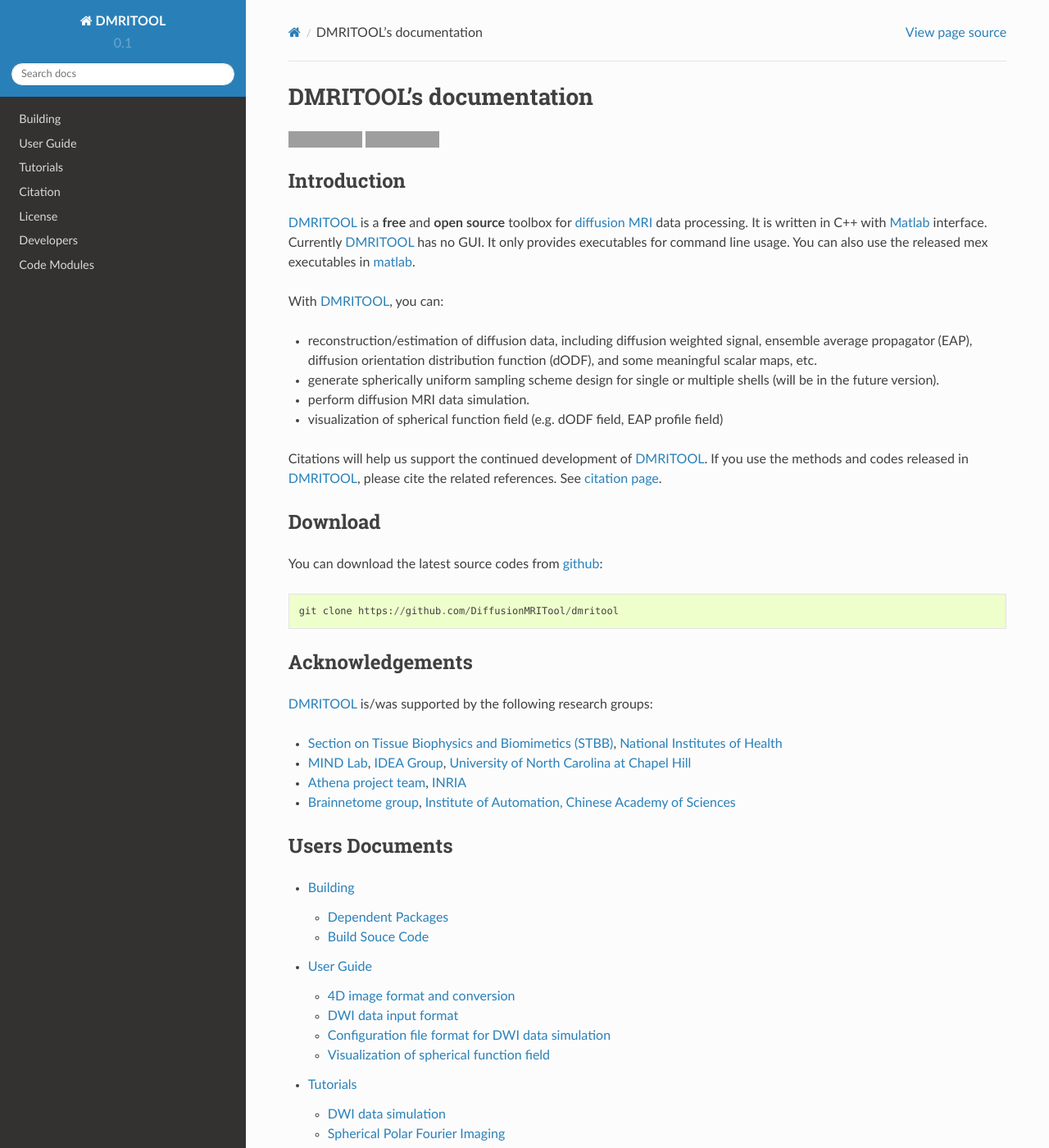
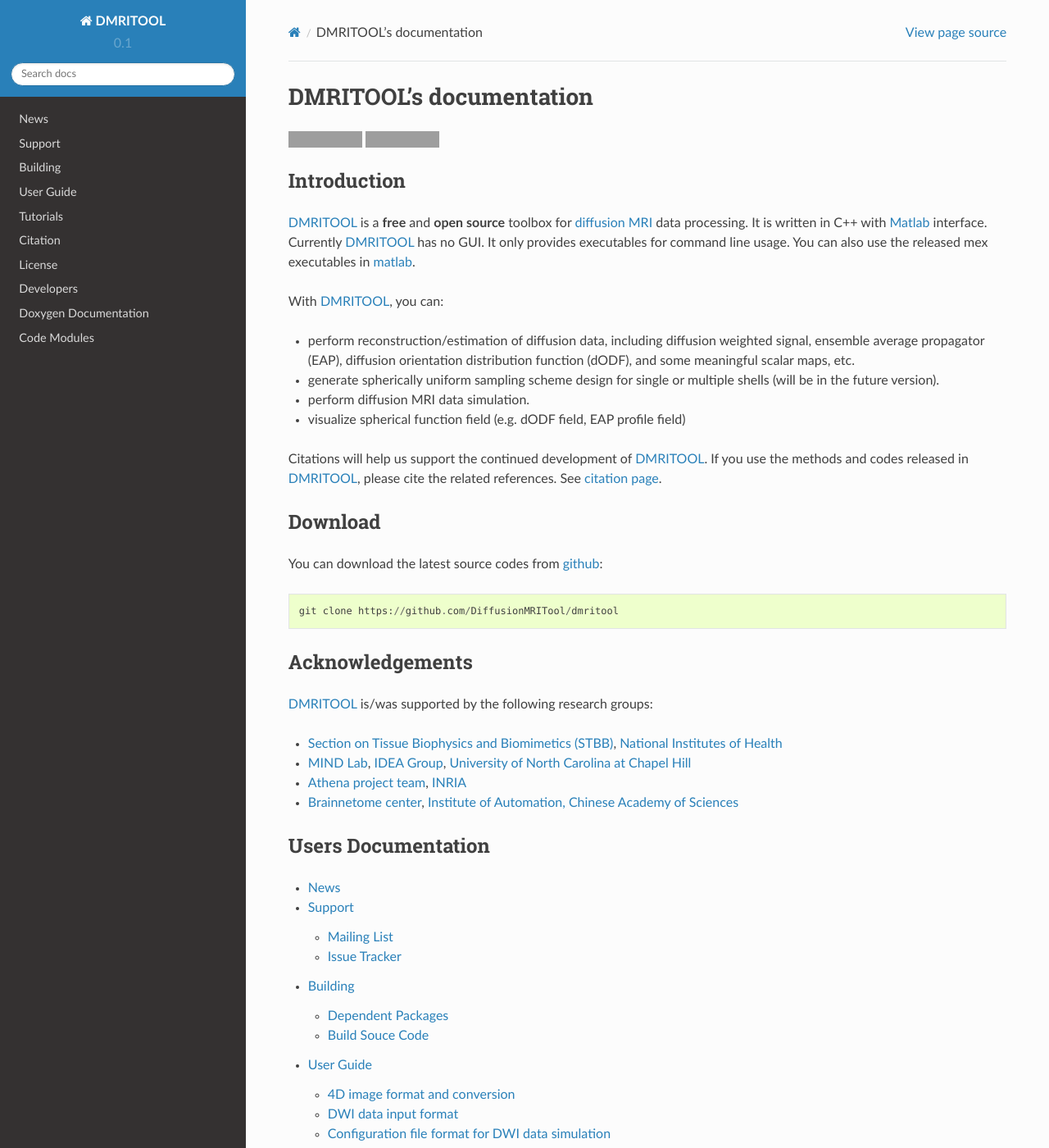
Before and after one commit to DiffusionMRITool/dmritool, a Sphinx documentation site: the page built from Documentation/Sphinx/index.rst, in a window 1280 px wide and 1400 px high. Shown: the whole window at 82% size. Built offline with Sphinx 7.4.7 and the Read the Docs theme 2.0.0, drawn with Linux system fonts in a browser that asks for light colours; formulas are drawn with MathJax 3; some of the changed text lies outside the part shown; grey boxes are pictures that could not be loaded.

Commit message:
DOC: update doc for v0.1.1

```diff
--- a/Documentation/Sphinx/index.rst
+++ b/Documentation/Sphinx/index.rst
@@ -22,12 +23,12 @@
 
 With DMRITOOL_, you can:
 
-* reconstruction/estimation of diffusion data, including diffusion weighted signal,
+* perform reconstruction/estimation of diffusion data, including diffusion weighted signal,
   ensemble average propagator (EAP), diffusion orientation distribution function (dODF),
   and some meaningful scalar maps, etc.
 * generate spherically uniform sampling scheme design for single or multiple shells (will be in the future version).
 * perform diffusion MRI data simulation.
-* visualization of spherical function field (e.g. dODF field, EAP profile field)
+* visualize spherical function field (e.g. dODF field, EAP profile field)
 
 
 Citations will help us support the continued development of DMRITOOL_.
@@ -35,7 +36,7 @@
 related references. See `citation page <citation.html>`__.
 
 Download
-=========
+========
 
 You can download the latest source codes from `github <https://github.com/DiffusionMRITool/dmritool>`__::
 
@@ -49,28 +50,32 @@
 *  `Section on Tissue Biophysics and Biomimetics (STBB)`_, `National Institutes of Health`_
 *  `MIND Lab`_, `IDEA Group`_, `University of North Carolina at Chapel Hill`_
 *  `Athena project team`_, INRIA_
-*  `Brainnetome group`_, `Institute of Automation, Chinese Academy of Sciences`_
+*  `Brainnetome center`_, `Institute of Automation, Chinese Academy of Sciences`_
 
 
-Users Documents
-===============
+Users Documentation
+===================
 
 .. toctree::
    :maxdepth: 2
 
+   news
+   support
    building
    userguide
    tutorials
    citation
    license
 
-Development Documents
-=====================
+
+Developers Documentation
+========================
 
 .. toctree::
    :maxdepth: 2
 
    developers
+   doxygen
    codemodules
 
 
--- a/Documentation/Sphinx/links.inc
+++ b/Documentation/Sphinx/links.inc
@@ -1,5 +1,7 @@
 
 .. _DMRITOOL: http://dmritool.readthedocs.org/en/latest/index.html
+.. _`DMRITOOL doxygen documentation`: http://diffusionmritool.github.io/dmritool_doxygen
+.. _`dmritool-discussion`:  http://www.nitrc.org/mailman/listinfo/mrtrix-discussion
 
 .. Licenses
 .. _GPL: http://www.gnu.org/licenses/gpl.html
@@ -9,7 +11,7 @@
 .. _`National Institutes of Health`: http://www.nih.gov/
 .. _`Athena project team`: https://team.inria.fr/athena/
 .. _INRIA: https:/inria.fr/
-.. _`Brainnetome group`: http://www.brainnetome.org/en/
+.. _`Brainnetome center`: http://www.brainnetome.org/en/
 .. _`Institute of Automation, Chinese Academy of Sciences`: http://english.ia.cas.cn/
 .. _`MIND Lab`: http://www.unc.edu/~ptyap/index.html
 .. _`IDEA Group`: https://www.med.unc.edu/bric/ideagroup
--- a/Documentation/Sphinx/tutorial_spfi.rst
+++ b/Documentation/Sphinx/tutorial_spfi.rst
@@ -47,6 +47,8 @@
 
 DL-SPFI reconstruction
 ***********************
+
+.. _DL_SPFI:
 
 Reconstruction of SPF coefficients using DL-SPFI (with the default scale) ::
 
@@ -100,7 +102,7 @@
 SPFI has analytical relationship between SPF coefficients and EAP profiles, ODFs.
 See [Cheng2010a]_ and [Cheng2010b]_.
 You can use different methods (L2-SPFI, L1-SPFI or DL-SPFI) to reconstruct SPF coefficients,
-then you always can efficiently obtain the EAP profiles and ODFs efficiently from the SPF coefficients.
+then you always can efficiently obtain the EAP profiles and ODFs from the SPF coefficients.
 But please set the scale in SPF basis correctly based the mean diffusivity used in SPF coefficients reconstruction, also set the ranks correctly.
 
 * Analytically obtain EAP profiles and ODFs (using default scale based on default mean diffusivity) ::
--- a/Documentation/Sphinx/userguide.rst
+++ b/Documentation/Sphinx/userguide.rst
@@ -24,7 +24,7 @@
 When we use ITK_ to read this image format, we need to use `itk::Image\<double,4\> <http://www.itk.org/Doxygen/html/classitk_1_1Image.html>`__
 
 In nifti format, a multi-volume image with size ``(64,64,20,120)`` is stored as ``dim[8] = 4 64 64 20 120 1 1 1``, where a scalar value is stored in each 4D voxel.
-See `dim description <http://nifti.nimh.nih.gov/nifti-1/documentation/nifti1fields/nifti1fields_pages/dim.html>`__
+See `dim description <http://nifti.nimh.nih.gov/nifti-1/documentation/nifti1fields/nifti1fields_pages/dim.html>`__.
 
 VectorImage
 -----------
@@ -36,7 +36,7 @@
 See `this example <http://www.itk.org/Doxygen44/html/itkVectorImageTest_8cxx-example.html>`__.
 
 In nifti format, a vectorimage with size ``(64,64,20,120)`` is stored as ``dim[8] = 5 64 64 20 1 120 1 1``, where a 120 dimensional vector is stored in each 3D voxel.
-See `dim description <http://nifti.nimh.nih.gov/nifti-1/documentation/nifti1fields/nifti1fields_pages/dim.html>`__
+See `dim description <http://nifti.nimh.nih.gov/nifti-1/documentation/nifti1fields/nifti1fields_pages/dim.html>`__.
 
 
 Conversion between multi-volume image and VectorImage
```
Also changed, not shown: other parts of Documentation/Sphinx/index.rst (+1 -0 lines), Documentation/Sphinx/doxygen.rst (added, +8 -0 lines), Documentation/Sphinx/news.rst (added, +35 -0 lines), Documentation/Sphinx/support.rst (added, +19 -0 lines), README.md (+11 -4 lines), Modules/HelperFunctions/README.rst.
